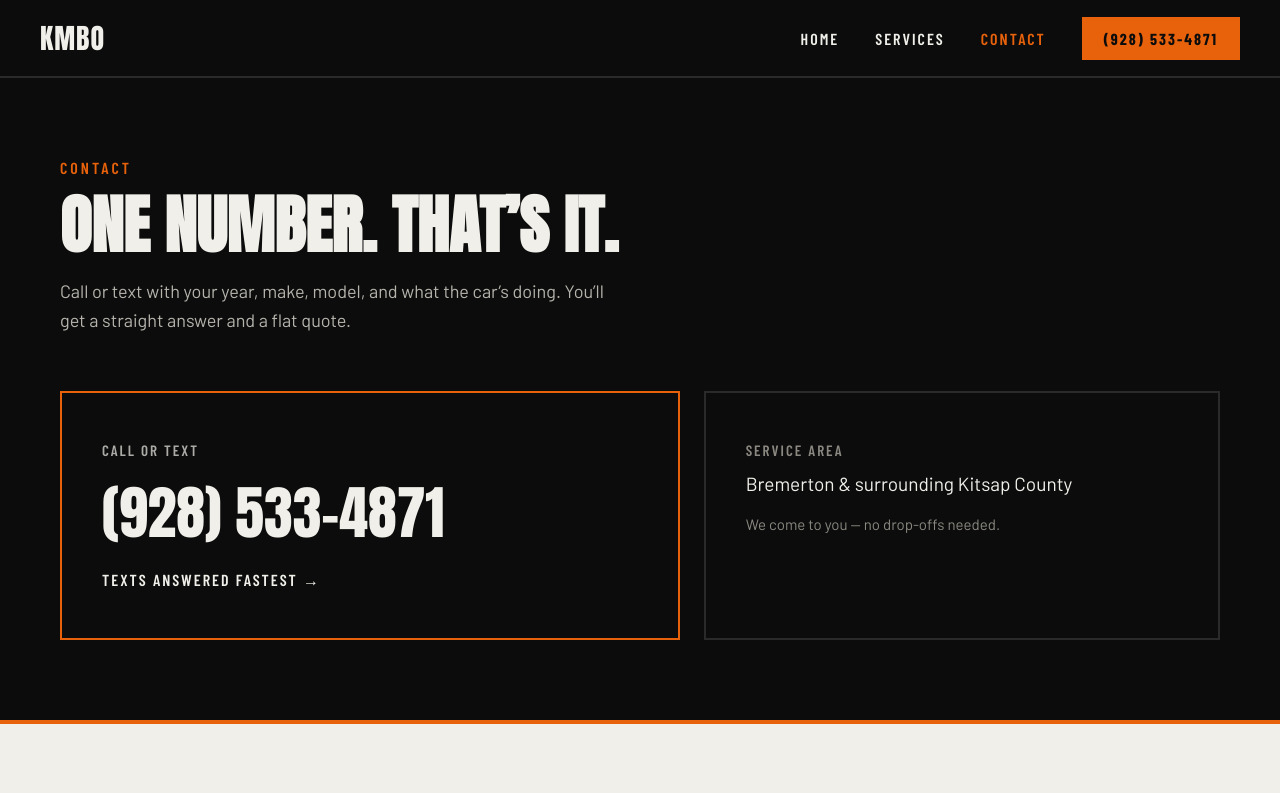
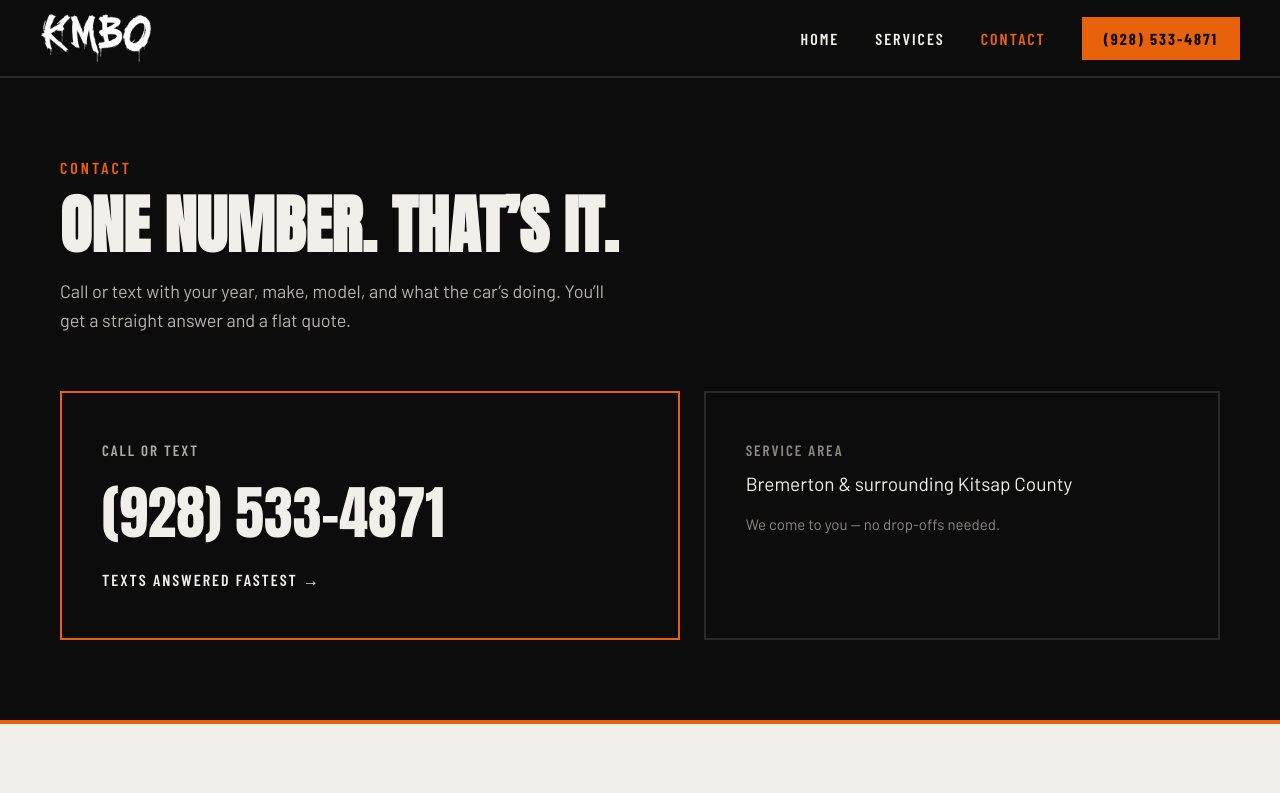
Before and after one commit to whosebruce/kitsap-mobile-brakes-website, a plain HTML site: page contact.html in a window 1280 px wide. Shown: the top 793 px of the page. Drawn offline with nearby package versions, Linux system fonts and the light colour scheme.

Commit message:
Use KMBO wordmark in site navigation

```diff
--- a/contact.html
+++ b/contact.html
@@ -51,7 +51,7 @@
 
 <div>
   <nav style="display:flex; align-items:center; justify-content:space-between; padding:0 40px; height:76px; border-bottom:2px solid #2A2A2A; position:sticky; top:0; background:#0C0C0C; z-index:10;">
-    <a href="index.html" style="font-family:'Anton'; font-size:28px; color:#F0EFEA; letter-spacing:1px;">KMBO</a>
+    <a href="index.html" aria-label="Kitsap Mobile Brakes and Oil home" style="display:inline-flex; align-items:center; height:52px; flex-shrink:0;"><img src="assets/kmbo-wordmark.png" alt="KMBO" style="display:block; width:112px; height:auto;"></a>
     <div style="display:flex; align-items:center; gap:36px;">
       <a href="index.html" style="font-family:'Barlow Condensed'; font-weight:600; font-size:16px; letter-spacing:2px; text-transform:uppercase; color:#F0EFEA;" style-hover="color:#E8620C;">Home</a>
       <a href="services.html" style="font-family:'Barlow Condensed'; font-weight:600; font-size:16px; letter-spacing:2px; text-transform:uppercase; color:#F0EFEA;" style-hover="color:#E8620C;">Services</a>
```
Also changed, not shown: index.html (+1 -1 lines), services.html (+1 -1 lines), assets/kmbo-wordmark.png (added).
